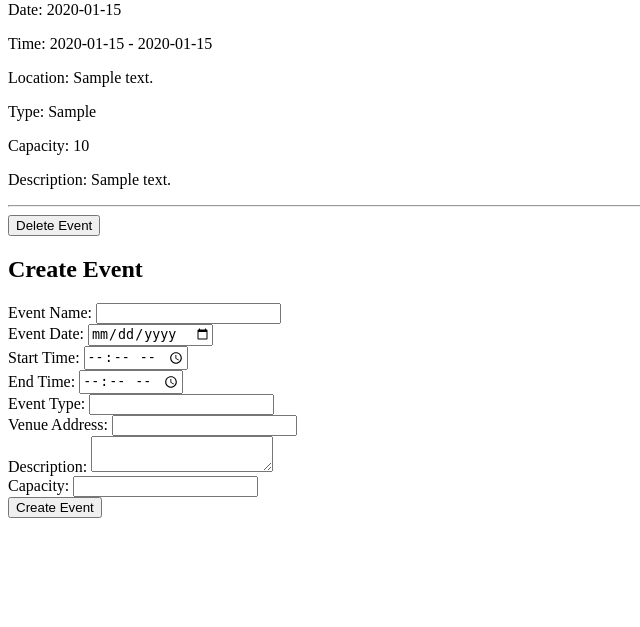
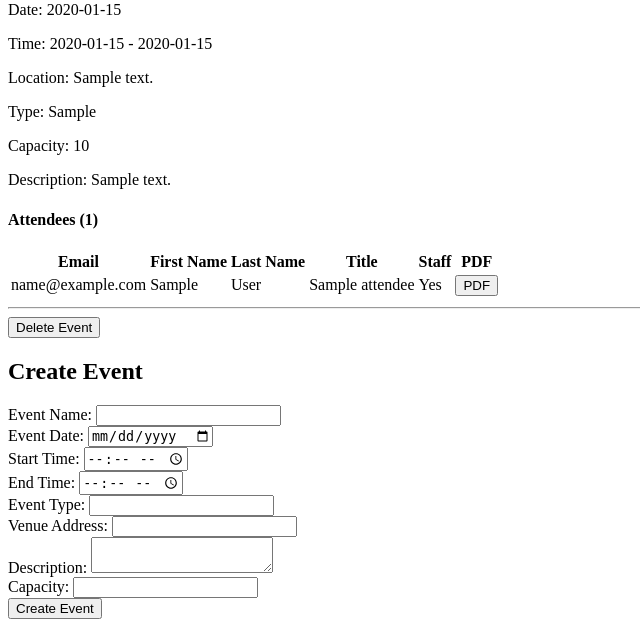
Before and after one commit to saif-alvi/Badges-Check-ins-Staffing, a Django app: page /eventmanager/host_eventpage/ in a window 1280 px wide. Shown: the part 204-831 px from the top of the page, without its empty margins (0-640 px from the left). Before the commit the page ends 722 px from the top, so only its background shows below. Run offline with Django 5.2, Linux system fonts and the light colour scheme; a user stored in the database is signed in; tables that the repository leaves empty hold one stand-in row (values such as "Sample post").

Commit message:
Add user info event badge pdf to host view

```diff
--- a/checkins/eventmanager/templates/eventmanager/host_eventpage.html
+++ b/checkins/eventmanager/templates/eventmanager/host_eventpage.html
@@ -25,11 +25,46 @@
                 <p>Type: {{ event.event_type }}</p>
                 <p>Capacity: {{ event.event_capacity }}</p>
                 <p>Description: {{ event.event_desc }}</p>
+
+                <h4>Attendees ({{ event.attendees.count }})</h4>
+                {% if event.attendees.all %}
+                    <table>
+                        <thead>
+                            <tr>
+                                <th>Email</th>
+                                <th>First Name</th>
+                                <th>Last Name</th>
+                                <th>Title</th>
+                                <th>Staff</th>
+                                <th>PDF</th>
+                            </tr>
+                        </thead>
+                        <tbody>
+                            {% for attendee in event.attendees.all %}
+                            <tr>
+                                <td>{{ attendee.email }}</td>
+                                <td>{{ attendee.first_name }}</td>
+                                <td>{{ attendee.last_name }}</td>
+                                <td>{{ attendee.title }}</td>
+                                <td>{% if attendee.attending_as_staff %}Yes{% else %}No{% endif %}</td>
+                                <td>
+                                    <a href="{% url 'event_attendee_pdf' attendee.id %}">
+                                        <button>PDF</button>
+                                    </a>
+                                </td>
+                            </tr>
+                            {% endfor %}
+                        </tbody>
+                    </table>
+                {% else %}
+                    <p>No attendees yet.</p>
+                {% endif %}
+
                 <hr>
-            <form method="POST" action="{% url 'event_delete' event.id %}">
-            {% csrf_token %}
-            <button type="submit">Delete Event</button>
-        </form>
+                <form method="POST" action="{% url 'event_delete' event.id %}">
+                    {% csrf_token %}
+                    <button type="submit">Delete Event</button>
+                </form>
             </div>
         {% endfor %}
     {% else %}
--- a/checkins/eventmanager/urls.py
+++ b/checkins/eventmanager/urls.py
@@ -10,4 +10,5 @@ urlpatterns = [
     path("event_signup_form/<int:event_id>",views.event_signup_form,name="event_signup_form"),
     path("host_eventpage/",views.host_eventpage,name="host_eventpage"),
     path("event_delete/<int:event_id>/", views.delete_event, name="event_delete"),
+    path("event_attendee_pdf/<int:attendee_id>/", views.event_attendee_pdf, name="event_attendee_pdf"),
 ]
--- a/checkins/eventmanager/views.py
+++ b/checkins/eventmanager/views.py
@@ -9,6 +9,9 @@ from .models import Event
 from django.core.mail import send_mail
 from django.conf import settings
 from .models import Event, Attendee
+from reportlab.lib.pagesizes import letter
+from reportlab.lib.styles import getSampleStyleSheet
+from reportlab.platypus import SimpleDocTemplate, Table, Paragraph, Spacer
 
 
 # Create your views here.
@@ -132,3 +135,38 @@ def delete_event(request, event_id):
 def logout(request):
     auth_logout(request)
     return redirect('index')
+
+
+@login_required(login_url='login')
+def event_attendee_pdf(request, attendee_id):
+    attendee = Attendee.objects.get(id=attendee_id, event__host=request.user)
+    event = attendee.event
+
+    response = HttpResponse(content_type='application/pdf')
+    response['Content-Disposition'] = 'attachment; filename="' + event.event_name + '_attendee_' + str(attendee.id) + '.pdf"'
+
+    doc = SimpleDocTemplate(response, pagesize=letter)
+    elements = []
+
+    styles = getSampleStyleSheet()
+
+    title = Paragraph(event.event_name + " - Attendee Details", styles['Normal'])
+    elements.append(title)
+    elements.append(Spacer(1, 12))
+
+    attendee_info = Paragraph(
+        "<b>Email:</b> " +attendee.email + "<br/>" +
+        "<b>First Name:</b> "+attendee.first_name + "<br/>" +
+        "<b>Last Name:</b> "+attendee.last_name + "<br/>" +
+        "<b>Title:</b> "+attendee.title + "<br/>" +
+        "<b>Staff:</b> " + ("Yes" if attendee.attending_as_staff else "No") + "<br/>" +
+        "<b>Event Date:</b> " + event.event_date + "<br/>" +
+        "<b>Event Time:</b> " + event.start_time + " - " + event.end_time + "<br/>" +
+        "<b>Event Location:</b> " + event.venue_address,
+        styles['Normal']
+    )
+    elements.append(attendee_info)
+
+    doc.build(elements)
+
+    return response
```
